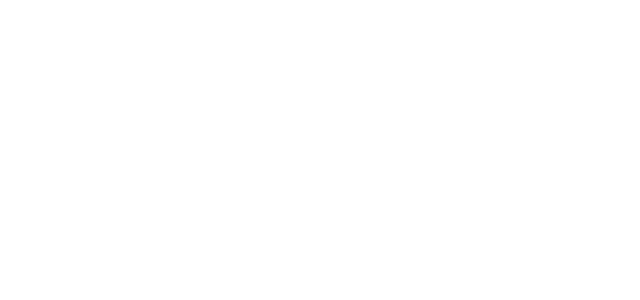
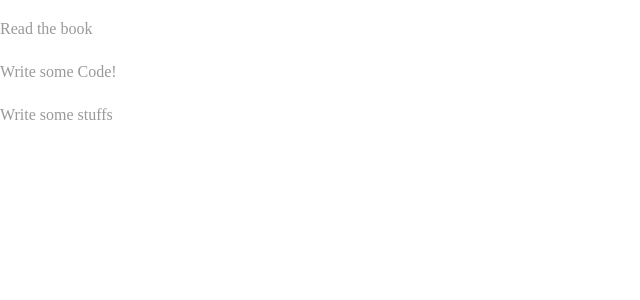
Before and after one commit to michojekunle/Task-Manager, a React (Create React App) app: page / in a window 1280 px wide. Shown: the top 300 px of the page, without its empty margins (0-640 px from the left). Built offline with nearby package versions, Linux system fonts and the light colour scheme.

Commit message:
Solved Context Issues

```diff
--- a/src/components/Task.jsx
+++ b/src/components/Task.jsx
@@ -1,9 +1,9 @@
 import React from 'react'
 
-const Task = () => {
+const Task = ({title}) => {
   return (
     <li className='list-item'>
-        <span>Task Title</span>
+        <span>{title}</span>
         <div>
             <button className="btn-delete task-btn">
                 <i className="fas fa-trash-alt"></i>
--- a/src/components/TaskList.jsx
+++ b/src/components/TaskList.jsx
@@ -3,13 +3,12 @@
 import Task from './Task';
 
 const TaskList = () => {
-    const { tasks } = useContext(TaskListContext);
-    alert(tasks);
+    const tasks = useContext(TaskListContext);
   return (
     <ul className='lists'>
         {
             tasks?.map((task)  => {
-                return <Task />
+                return <Task title={task.task} key={task.id}/>
             })
         }
     </ul>
```
